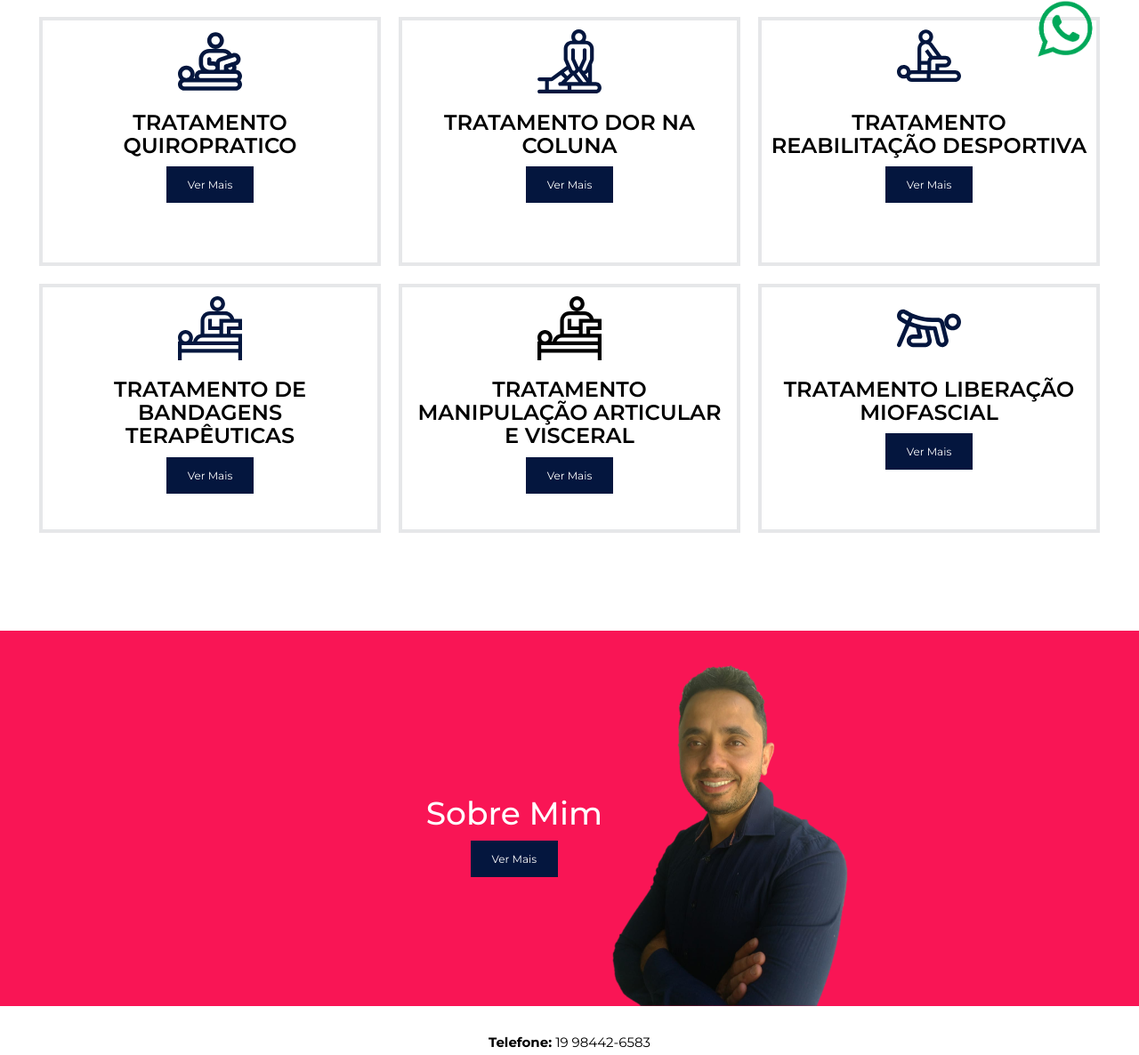
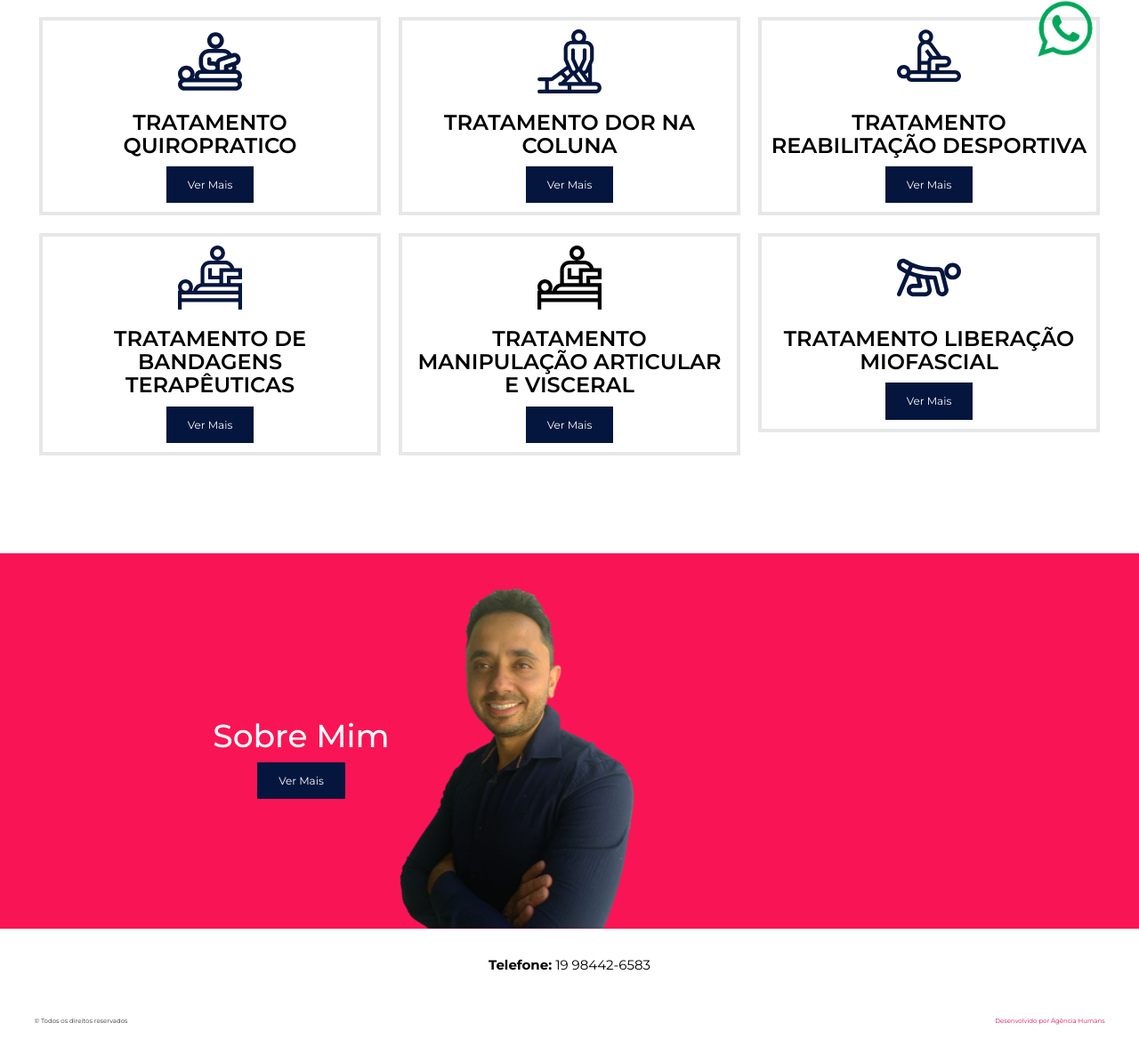
Before and after one commit to emanoelsalmeida/marco-fisio, a plain HTML site: page index.html in a window 1280 px wide. Shown: the part 652-1838 px from the top of the page at 89% size. After the commit the page ends 1813 px from the top, so only its background shows below. Drawn offline with nearby package versions, Linux system fonts and the light colour scheme.

Commit message:
Add files via upload

```diff
--- a/css/style.css
+++ b/css/style.css
@@ -26,7 +26,7 @@ nav ul li a{text-decoration: none;color: #04163e;font-size: 1.5rem;}
 
 .p2{background: #f91555;padding: 2em 0 0 0;color: #fff;display: flex;
 justify-content:center;align-items: center;}
-.p2-box{display: flex;justify-content:flex-end;align-items: center;width: 100%;}
+.p2-box{display: flex;justify-content:center;align-items: center;width: 100%;}
 .p2-item p{margin: .5em 5em;}
 .p2-item img{width: 50%;height: auto;}
 .p2-item form button{display:block; margin: 0 auto;}
@@ -35,7 +35,7 @@ justify-content:center;align-items: center;}
 
 .p4-box{display: flex;justify-content: center;align-items: flex-start;flex-wrap: wrap;padding: 10em 0;}
 .p4-item {width: 30%;text-align: center;margin: 1em 1em;padding: 1em 1em;
-    color:#000;border: 4px solid #e6e7e9;min-height: 35vh;}
+    color:#000;border: 4px solid #e6e7e9;}
 .p4-item h3{text-transform: uppercase;font-weight: 600;}
 .p4-item img{width: 20%;height: auto;}
 
```
